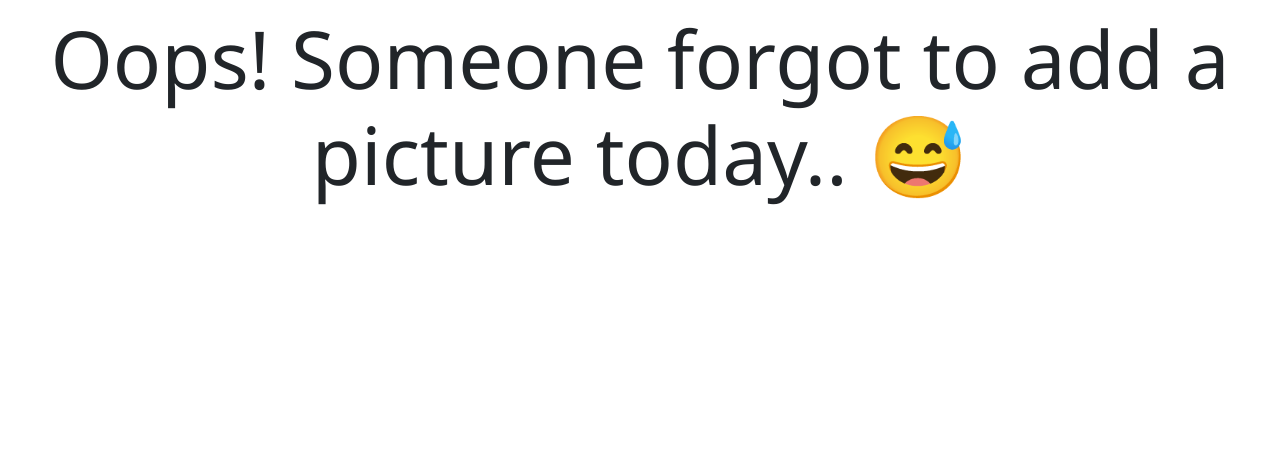
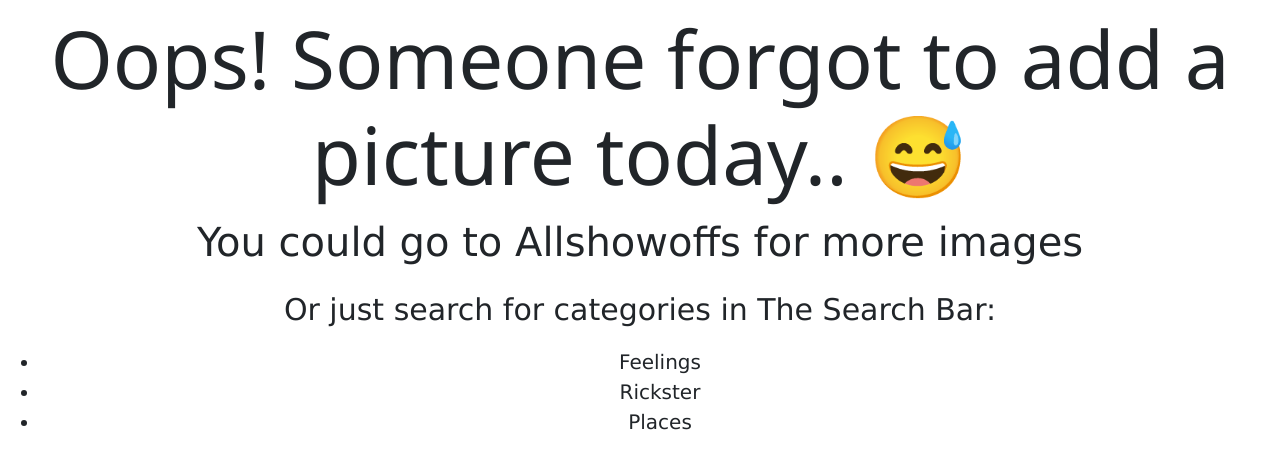
Before and after one commit to CollinsMuiruri/Show-Off, a Django app: template show/off/templates/showme/liveshowoffs.html in a window 1280 px wide. Shown: the part 66-535 px from the top of the page. Run offline with Django 3.2, Linux system fonts and the light colour scheme; the template is opened without the code that fills it, so the values that code supplies are empty; some libraries are stand-ins or nearby versions.

Commit message:
Update Home page

```diff
--- a/show/off/templates/showme/liveshowoffs.html
+++ b/show/off/templates/showme/liveshowoffs.html
@@ -16,6 +16,9 @@
   background-image: url(./static/images/mort.png);
   background-attachment: fixed;
   color: white;
+}
+.p {
+  font-size: 50px;
 }
 </style>
 <body id="live">
@@ -36,7 +39,13 @@
   </div>
     {% empty %}
     <h2 class="text-center" style="font-size:80px">Oops! Someone forgot to add a picture today..  &#x1F605</h2>
-
+    <p class="text-center" style="font-size: 40px;">You could go to Allshowoffs for more images</p>
+    <p class="text-center" style="font-size: 30px;">Or just search for categories in The Search Bar:</p>
+    <ul class="text-center" style="font-size: 20px;">
+      <li>Feelings</li>
+      <li>Rickster</li>
+      <li>Places</li>
+    </ul>
     {% endfor %}
 
   </div>
```
